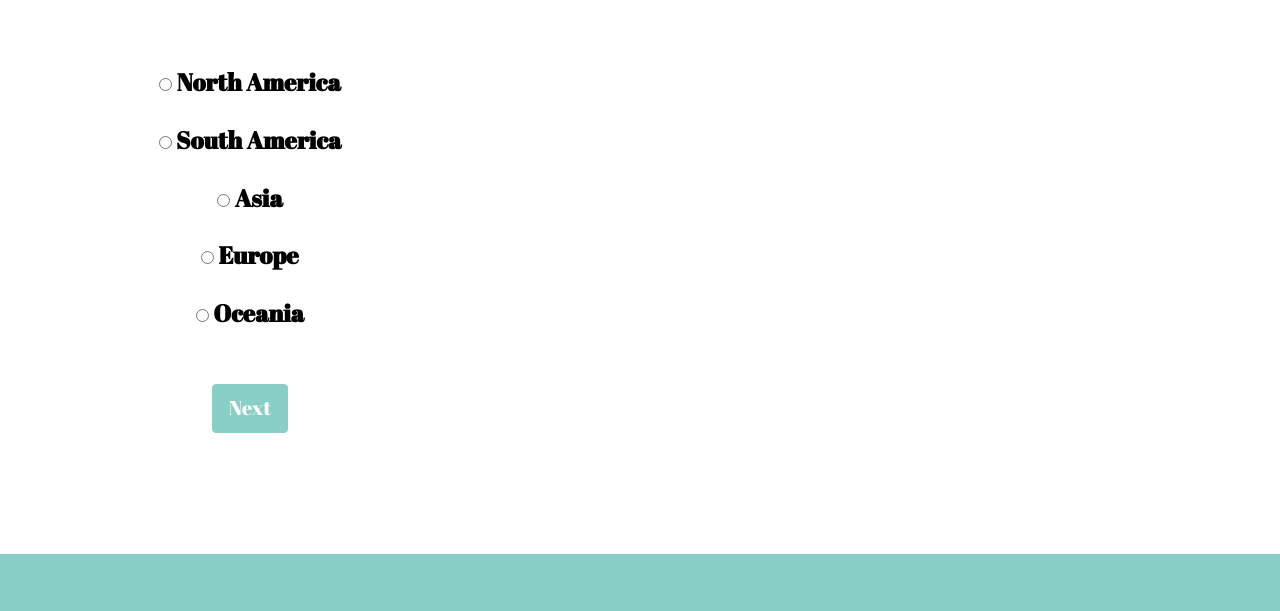
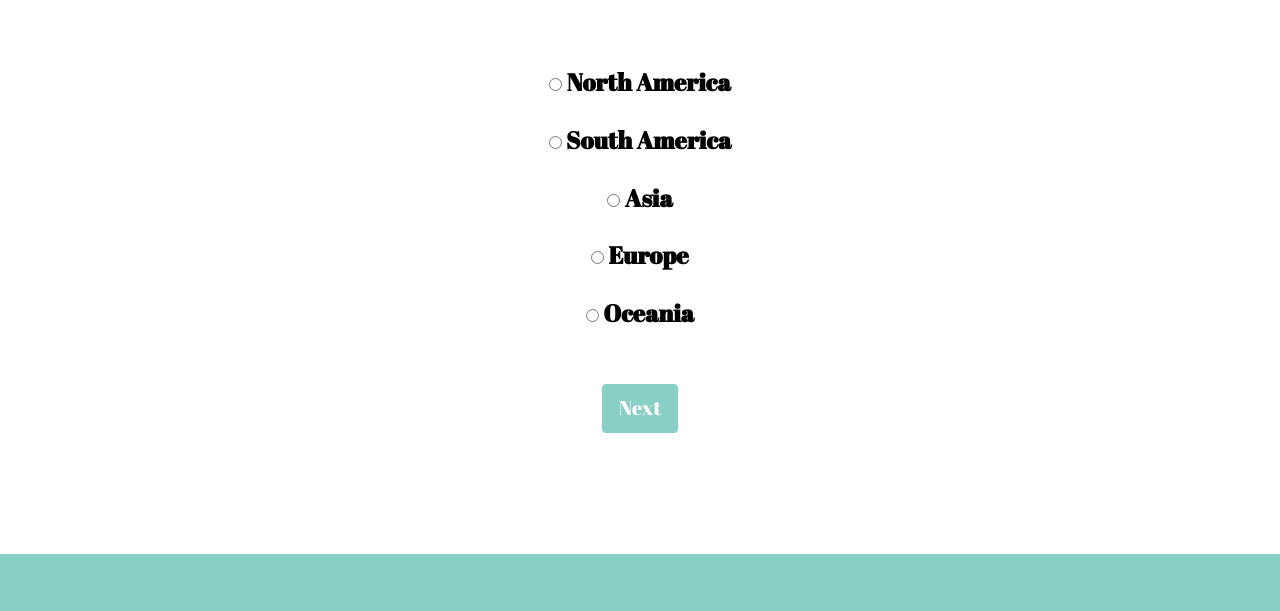
Before and after one commit to ChaerimMoon/Hacklytics2021, a plain HTML site: page PlanYourTrips.html in a window 1280 px wide. Shown: the part 656-1267 px from the top of the page. Drawn offline with Linux system fonts and the light colour scheme; some packages are replaced by stand-ins of ours; files whose address does not match are found by name.

Commit message:
Add files via upload

```diff
--- a/PlanYourTrips.html
+++ b/PlanYourTrips.html
@@ -76,7 +76,7 @@
             </div>
         </div>
         <div class="row">
-            <div class="col-xs-12 col-md-4">
+            <div class="col-xs-12 col-md-12">
                 <h3 class="text-center">
                     <input type="radio" name="Continent" id="Continent1" value="North America">
                     <label for="Continent1">North America</label><br/><br/>
```
Also changed, not shown: selectCities.html (+1 -1 lines), yourBudget.html (+1 -1 lines).
